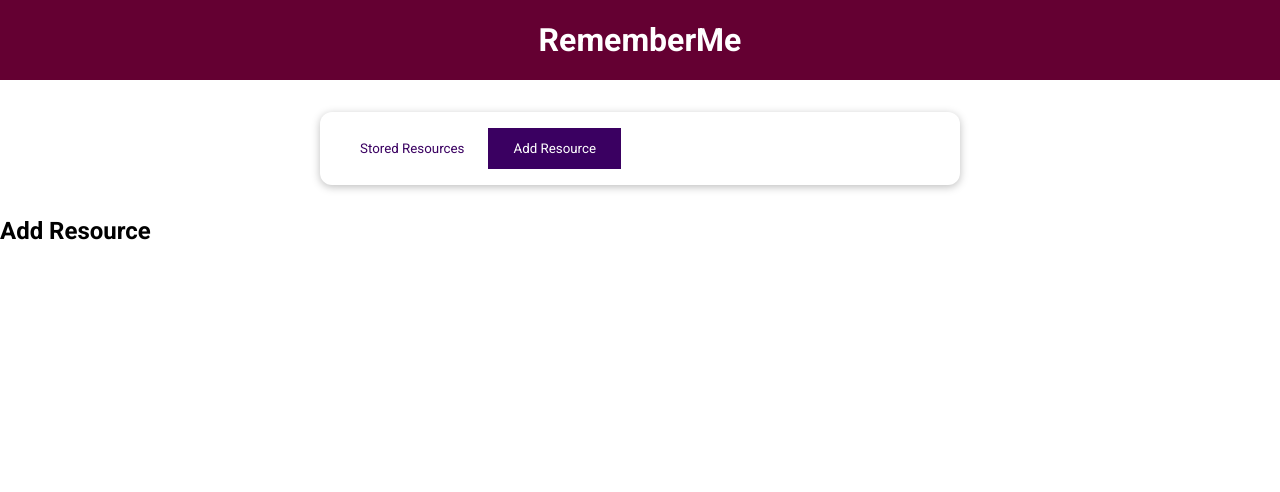
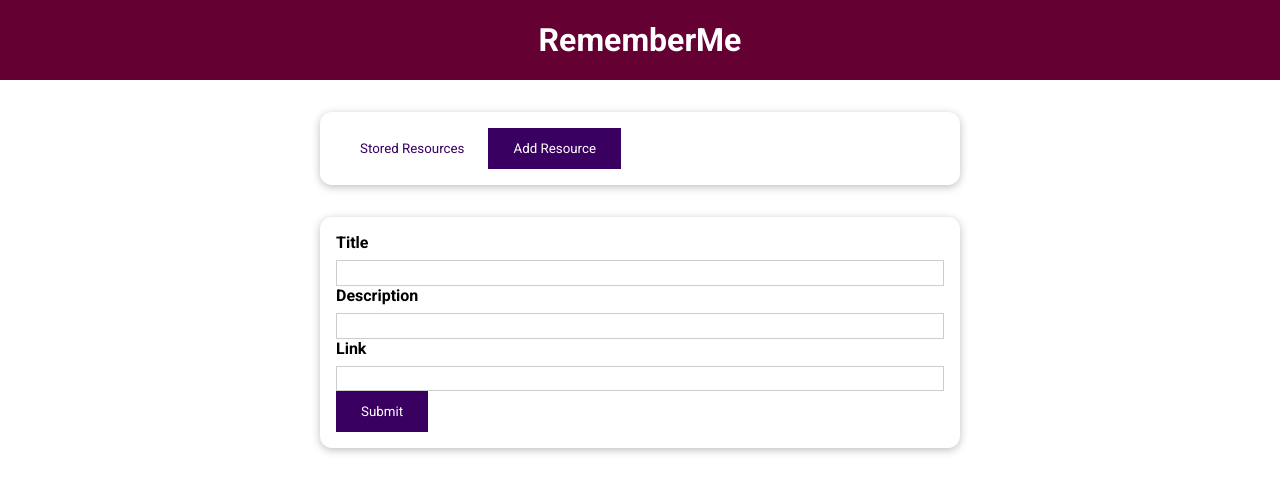
Before and after one commit to serhiybondarenkogithub/the-learning-resources-app, a Vue app: page / in a window 1280 px wide. Both pictures are taken after a click on the button "Add Resource". Shown: the top 492 px of the page. Built offline with nearby package versions, Linux system fonts and the light colour scheme.

Commit message:
adding a form, fetching user input

```diff
--- a/src/components/learning-resources/AddResource.vue
+++ b/src/components/learning-resources/AddResource.vue
@@ -1,3 +1,65 @@
 <template>
-  <h2>Add Resource</h2>
+  <base-card>
+    <form @submit.prevent="submitData">
+      <div>
+        <label for="title">Title</label>
+        <input id="title" name="title" type="text" ref="titleInput">
+      </div>
+      <div>
+        <label for="description">Description</label>
+        <input id="description" name="description" type="text" ref="descInput">
+      </div>
+      <div>
+        <label for="link">Link</label>
+        <input id="link" name="link" type="text" ref="linkInput">
+      </div>
+      <div>
+        <base-button type="submit">Submit</base-button>
+      </div>
+    </form>
+  </base-card>
 </template>
+
+<script>
+export default {
+  inject: ["addResource"],
+  methods: {
+    submitData() {
+      console.log(this.$refs.titleInput.value)
+      const enteredTitle = this.$refs.titleInput.value;
+      const enteredDescription = this.$refs.descInput.value;
+      const enteredUrl = this.$refs.linkInput.value;
+
+      this.addResource(enteredTitle, enteredDescription, enteredUrl);
+    }
+  }
+}
+</script>
+
+<style scoped>
+label {
+  font-weight: bold;
+  display: block;
+  margin-bottom: 0.5rem;
+}
+
+input,
+textarea {
+  display: block;
+  width: 100%;
+  font: inherit;
+  padding: 0.15rem;
+  border: 1px solid #ccc;
+}
+
+input:focus,
+textarea:focus {
+  outline: none;
+  border-color: #3a0061;
+  background-color: #f7ebff;
+}
+
+.form-control {
+  margin: 1rem 0;
+}
+</style>
--- a/src/components/learning-resources/TheResources.vue
+++ b/src/components/learning-resources/TheResources.vue
@@ -36,7 +36,8 @@ export default {
   },
   provide() {
     return {
-      resources: this.storedResources
+      resources: this.storedResources,
+      addResource: this.addResource
     }
   },
   computed: {
@@ -50,6 +51,16 @@ export default {
   methods: {
     setSelectedTab(tab) {
       this.selectedTab = tab;
+    },
+    addResource(title, description, url) {
+      const newResource = {
+        id: new Date().toISOString(),
+        title: title,
+        description: description,
+        link: url
+      };
+      this.storedResources.unshift(newResource);
+      this.selectedTab = "stored-resources";
     }
   }
 }
--- a/src/components/ui/BaseButton.vue
+++ b/src/components/ui/BaseButton.vue
@@ -1,5 +1,5 @@
 <template>
-  <button :type="type" :class="mode">
+  <button :class="mode">
     <slot></slot>
   </button>
 </template>
```
